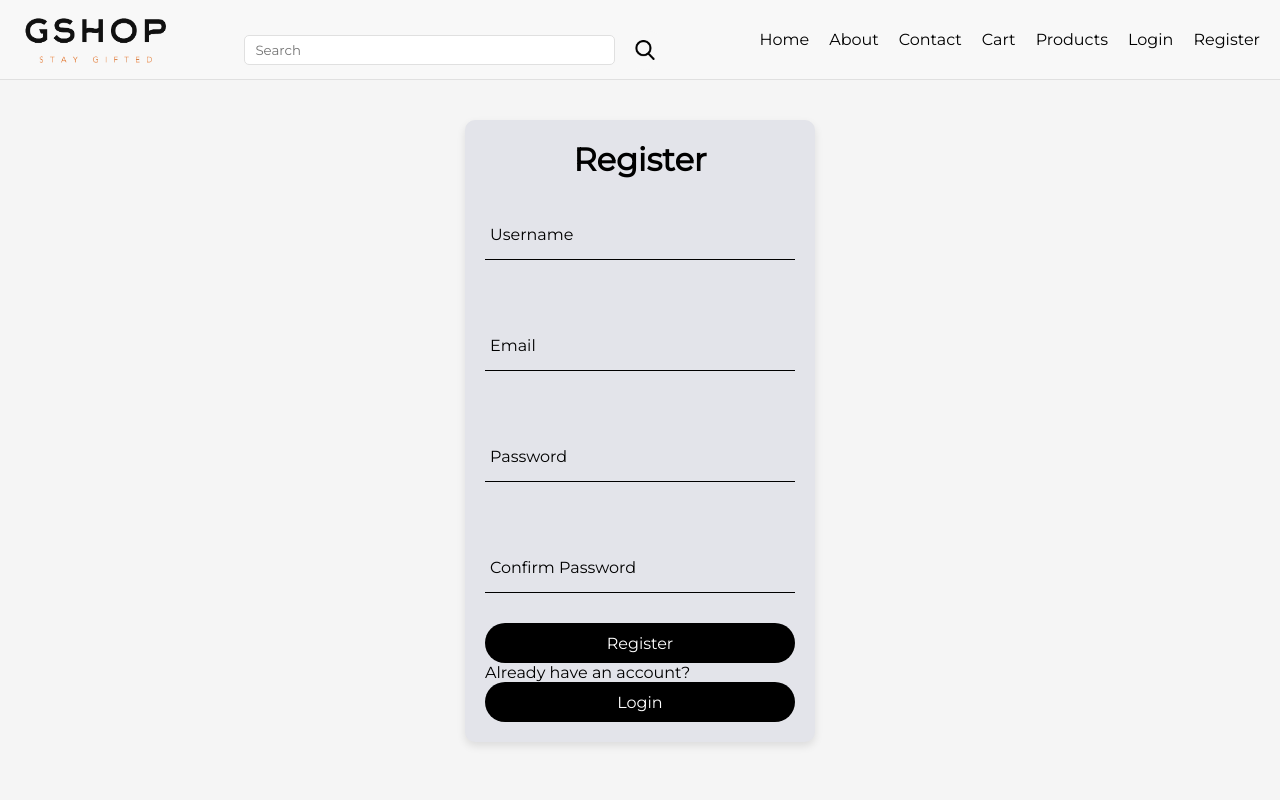
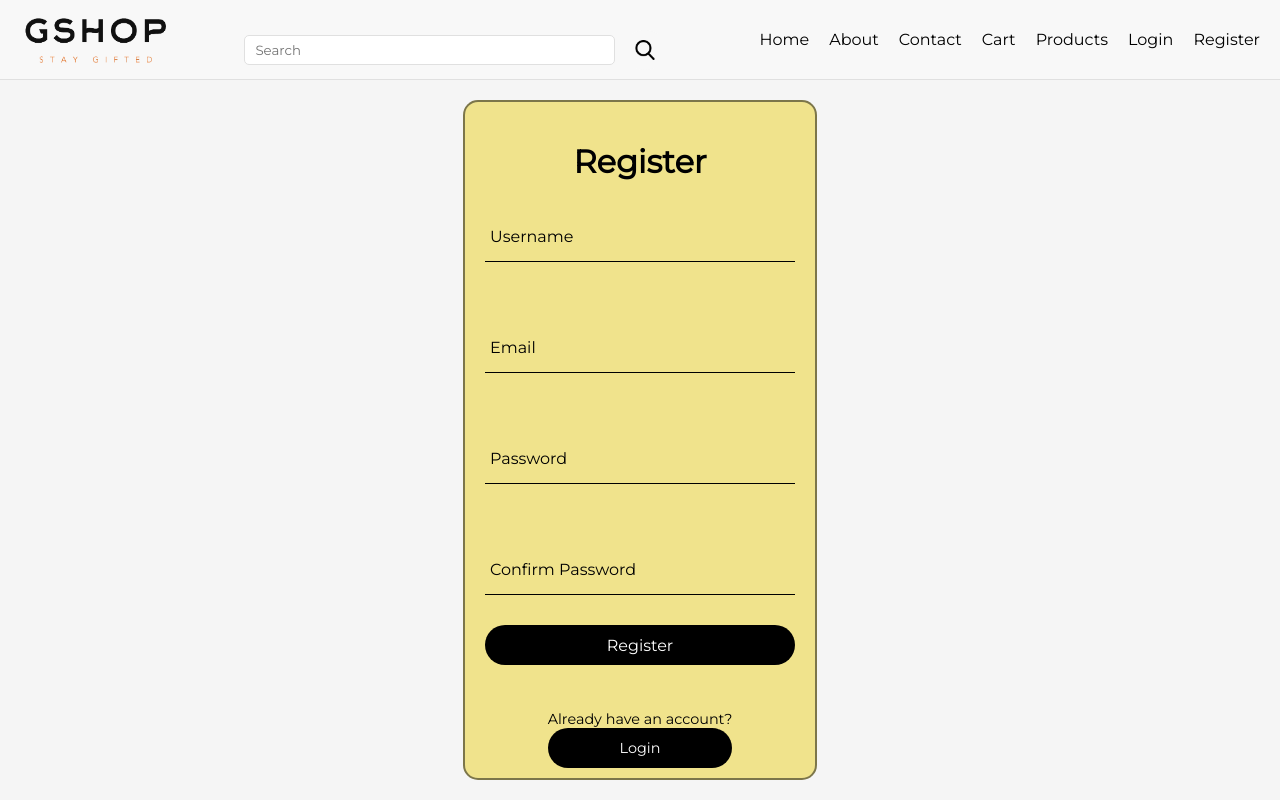
Before and after one commit to mahnooshr/Web-Team, a React (Create React App) app in the folder project/frontend/: page /register in a window 1280 px wide. Shown: the top 800 px of the page. Built offline with nearby package versions, Linux system fonts and the light colour scheme.

Commit message:
fix authentication frontend

```diff
--- a/project/frontend/src/pages/login.js
+++ b/project/frontend/src/pages/login.js
@@ -13,7 +13,6 @@ function Login(){
   const headers = { "Content-Type": "multipart/form-data" };
 
   const handle_change = (e) => {
-    console.log(e.target.name, e.target.value);
     setFormData({ ...form_data, [e.target.name]: e.target.value });
   }
 
@@ -27,8 +26,11 @@ function Login(){
       headers: headers
     }).then((res) => {
       localStorage.setItem('token', res.data.token);
+      alert('Logged in');
+      window.location.href = '/';
     }).catch((err) => {
       console.log(err);
+      alert('Invalid credentials');
     });
   }
 
--- a/project/frontend/src/pages/register.js
+++ b/project/frontend/src/pages/register.js
@@ -1,44 +1,87 @@
 import React from 'react';
-import '../styles/register.css';
+import '../styles/login.css';
+import '../styles/pages_general.css';
+import axios from 'axios';
+
 
 function Register() {
+  const [form_data, setFormData] = React.useState({
+    username: '',
+    password: '',
+    repeat_password: '',
+    email: ''
+  });
+  const url = "http://" + (process.env.BACKEND_HOST || 'localhost') + "/api/register/";
+  const headers = { "Content-Type": "multipart/form-data" };
+
+
+  const handle_change = (e) => {
+    setFormData({ ...form_data, [e.target.name]: e.target.value });
+  }
+
+  const handle_submit = (e) => {
+    e.preventDefault();
+    if (form_data.password !== form_data.repeat_password) {
+      alert('Passwords do not match');
+      return;
+    } else {
+      let data = {
+        username: form_data.username,
+        password: form_data.password,
+        email: form_data.email
+      }
+      console.log(data)
+      axios({
+          method: 'post',
+          url: url,
+          data: data,
+          headers: headers
+        }).then((res) => {
+          alert('Registered');
+          window.location.href = '/login';
+        }).catch((err) => {
+          console.log(err);
+          alert('Invalid credentials');
+        });
+    }
+  }
 
   return (
     <div className="container wrapper">
 
-      <div className="register-box">
-        <form>
+      <div className="login-box">
+        <form onSubmit={handle_submit}>
           <h2>Register</h2>
 
           <div className="input-box">
-            <input type="text" required />
+            <input type="text" name='username' required onChange={handle_change} pattern='[A-Za-z]{3,}' />
             <label>Username</label>
           </div>
 
           <div className="input-box">
-            <input type="email" required />
+            <input type="email" name='email' required onChange={handle_change} />
             <label>Email</label>
           </div>
 
           <div className="input-box">
-            <input type="password" required />
+            <input type="password" name='password' required onChange={handle_change} />
             <label>Password</label>
           </div>
 
           <div className="input-box">
-            <input type="password" required />
+            <input type="password" name='repeat_password' required onChange={handle_change} />
             <label>Confirm Password</label>
           </div>
 
           <button type="submit">Register</button>
-          <div className="login-link">
+
+        </form>
+        <div className="register-link">
             <p>Already have an account? </p>
             <a href="/login">
               <button>Login</button>
             </a>
           </div>
-        </form>
-
       </div>
 
     </div>
--- a/project/frontend/src/styles/login.css
+++ b/project/frontend/src/styles/login.css
@@ -134,4 +134,5 @@ button {
 
 .login-box form {
   background: transparent;
+  box-shadow: none;
 }
```
